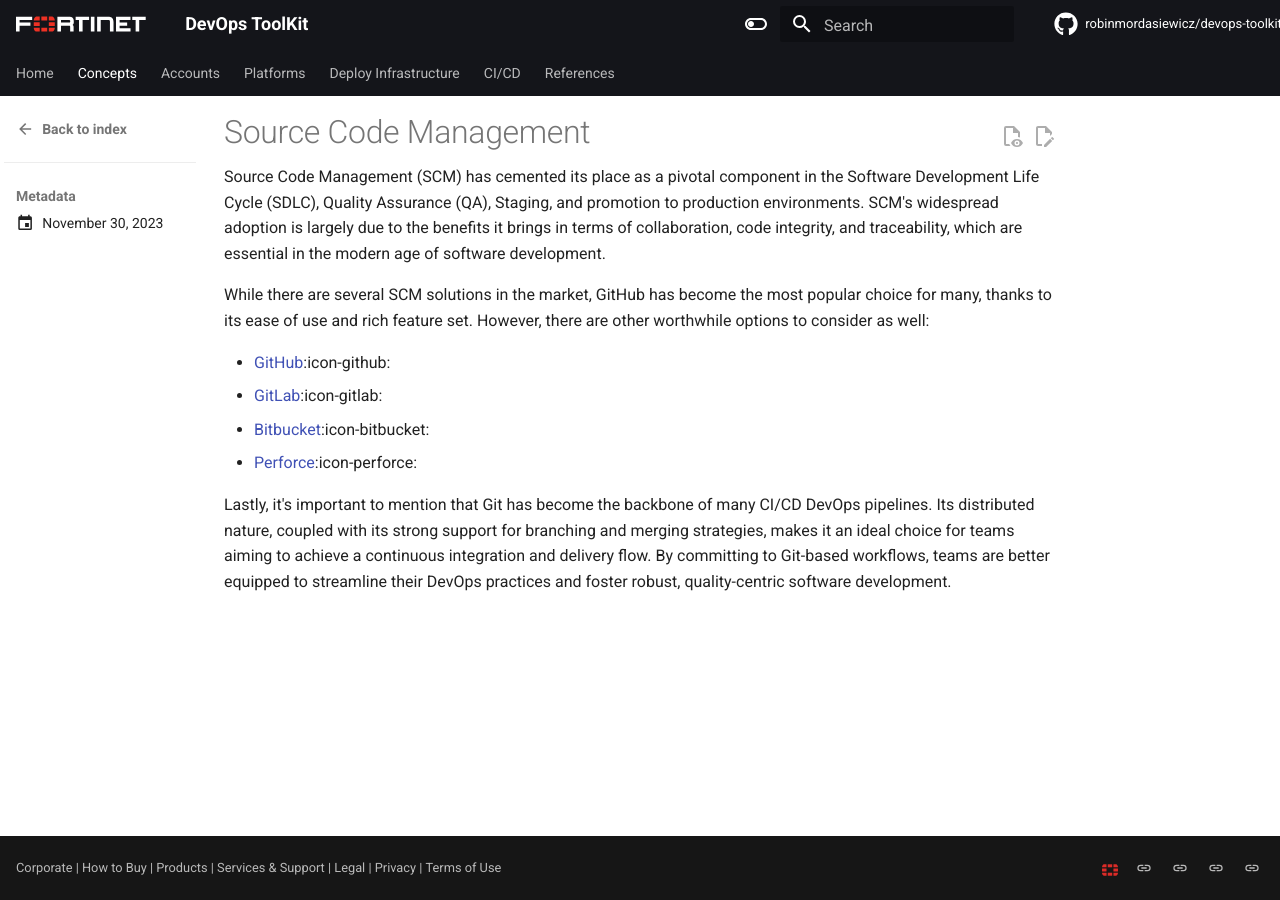
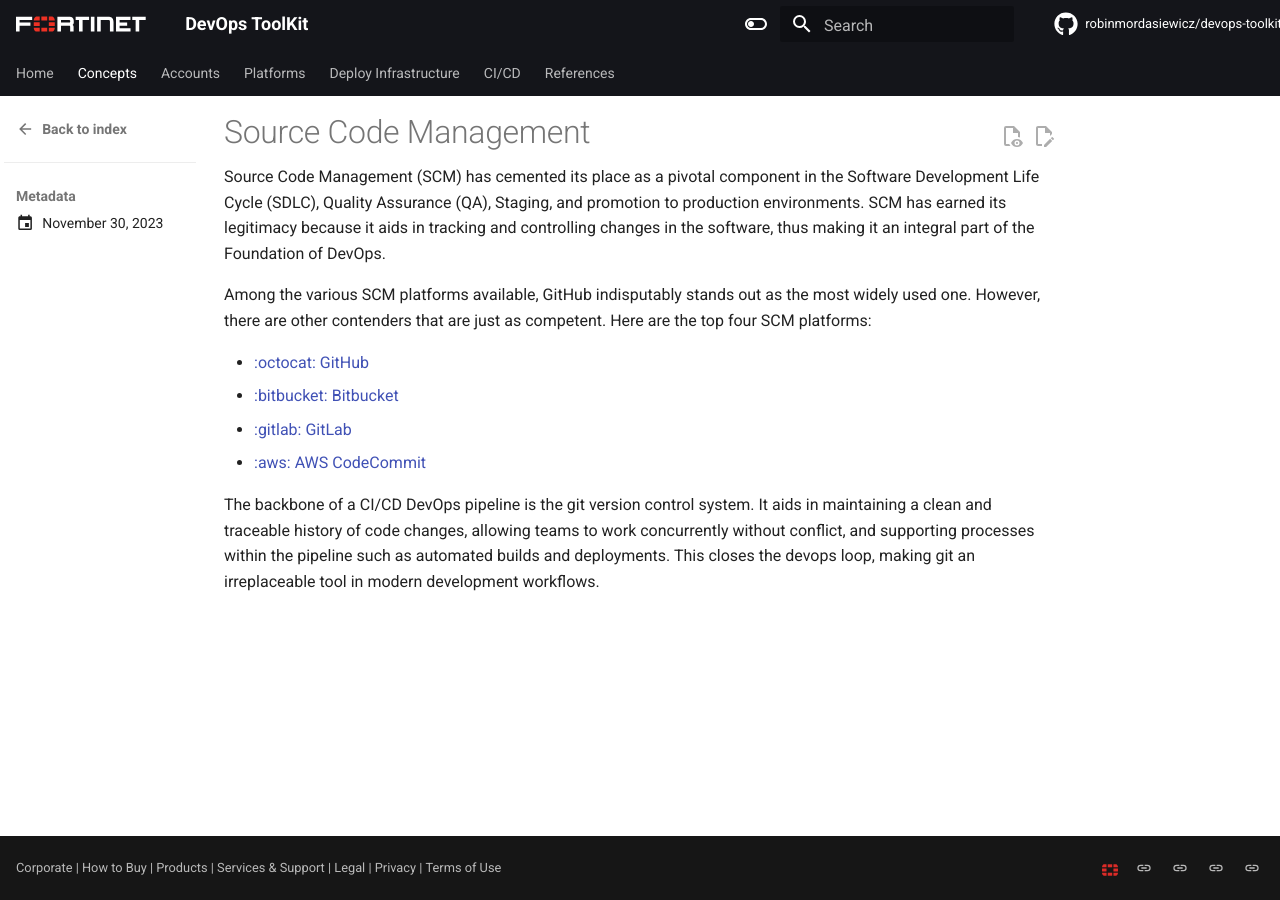
Before and after one commit to robinmordasiewicz/devops-toolkit, an MkDocs documentation site: the page built from docs/concepts/articles/source-control-management.md, in a window 1280 px wide. Built offline with MkDocs 1.6.1 and Material for MkDocs 9.7.7, drawn with Linux system fonts in a browser that asks for light colours; plug-ins that fetch from the network failed and are left out; comment, search, counter and statistics services are not loaded.

Commit message:
docs(docs/concepts/articles/source-control-management.json): creating article

```diff
--- a/docs/concepts/articles/source-control-management.md
+++ b/docs/concepts/articles/source-control-management.md
@@ -5,15 +5,15 @@
 comments: true
 ---
 
-Source Code Management (SCM) has cemented its place as a pivotal component in the Software Development Life Cycle (SDLC), Quality Assurance (QA), Staging, and promotion to production environments. SCM's widespread adoption is largely due to the benefits it brings in terms of collaboration, code integrity, and traceability, which are essential in the modern age of software development.
+Source Code Management (SCM) has cemented its place as a pivotal component in the Software Development Life Cycle (SDLC), Quality Assurance (QA), Staging, and promotion to production environments. SCM has earned its legitimacy because it aids in tracking and controlling changes in the software, thus making it an integral part of the Foundation of DevOps.
 
 <!-- more -->
 
-While there are several SCM solutions in the market, GitHub has become the most popular choice for many, thanks to its ease of use and rich feature set. However, there are other worthwhile options to consider as well:
+Among the various SCM platforms available, GitHub indisputably stands out as the most widely used one. However, there are other contenders that are just as competent. Here are the top four SCM platforms:
 
-- [GitHub](https://github.com/):icon-github:
-- [GitLab](https://about.gitlab.com/):icon-gitlab:
-- [Bitbucket](https://bitbucket.org/):icon-bitbucket:
-- [Perforce](https://www.perforce.com/):icon-perforce:
+- [:octocat: GitHub](https://github.com/)
+- [:bitbucket: Bitbucket](https://bitbucket.org/)
+- [:gitlab: GitLab](https://about.gitlab.com/)
+- [:aws: AWS CodeCommit](https://aws.amazon.com/codecommit/)
 
-Lastly, it's important to mention that Git has become the backbone of many CI/CD DevOps pipelines. Its distributed nature, coupled with its strong support for branching and merging strategies, makes it an ideal choice for teams aiming to achieve a continuous integration and delivery flow. By committing to Git-based workflows, teams are better equipped to streamline their DevOps practices and foster robust, quality-centric software development.
+The backbone of a CI/CD DevOps pipeline is the git version control system. It aids in maintaining a clean and traceable history of code changes, allowing teams to work concurrently without conflict, and supporting processes within the pipeline such as automated builds and deployments. This closes the devops loop, making git an irreplaceable tool in modern development workflows.
```
